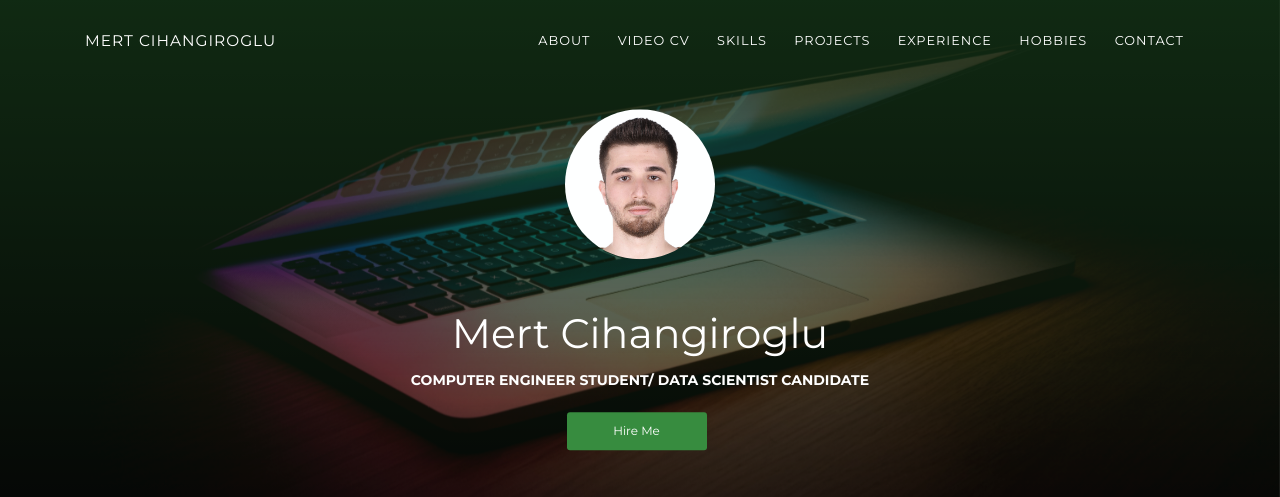
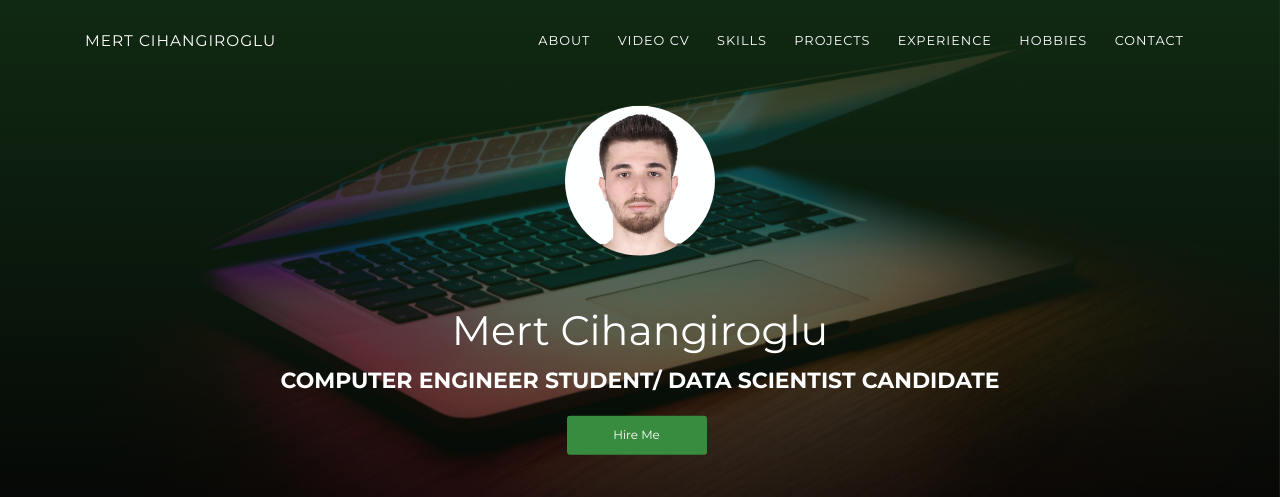
Before and after one commit to 0xmert/mertcihangiroglu.github.io, a plain HTML site: page index.html in a window 1280 px wide. Shown: the top 497 px of the page. Drawn offline with Linux system fonts and the light colour scheme; a script that the page names is missing.

Commit message:
Update index.html

```diff
--- a/index.html
+++ b/index.html
@@ -53,7 +53,7 @@
         <div class="content-center">
           <div class="cc-profile-image"><img src="images/mert.jpg" alt="Image"/></div>
           <div class="h4 title" href="top"><h4>Mert Cihangiroglu</h4></div>
-          <p class="category text-white">Computer Engineer Student/ Data Scientist Candidate</p><a class="btn btn-primary smooth-scroll mr-2" href="#contact" data-aos="zoom-in" data-aos-anchor="data-aos-anchor">Hire Me</a>
+          <h5 class="category text-white">Computer Engineer Student/ Data Scientist Candidate</h5><a class="btn btn-primary smooth-scroll mr-2" href="#contact" data-aos="zoom-in" data-aos-anchor="data-aos-anchor">Hire Me</a>
         </div>
       </div>
       <div class="section">
```
